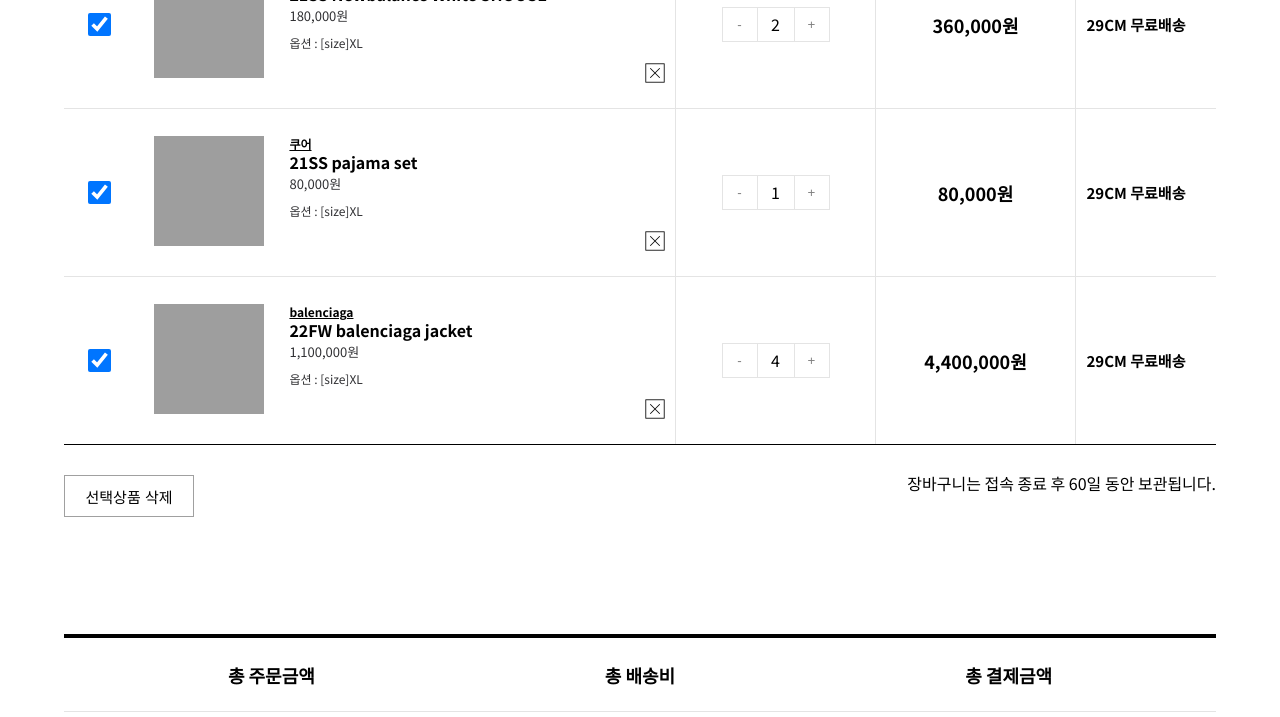
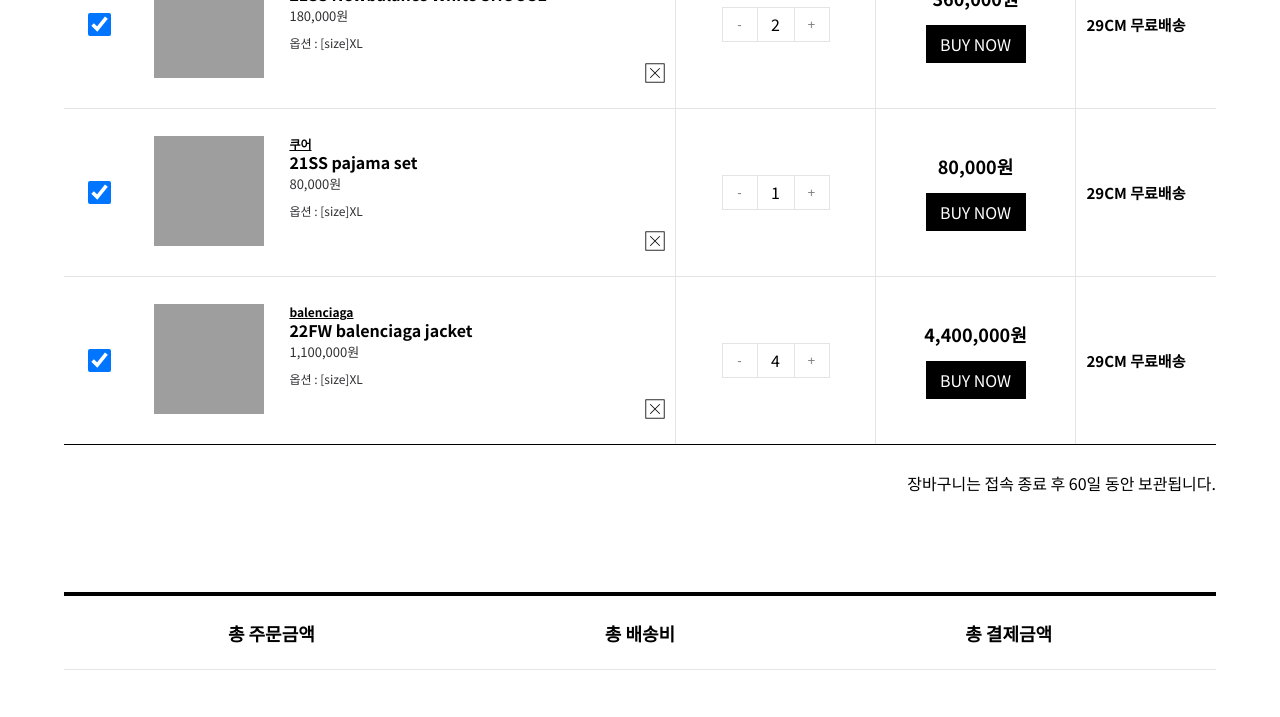
Before and after one commit to wecode-bootcamp-korea/39-1st-39cm-frontend, a React app: page /Cart in a window 1280 px wide. Shown: the part 726-1443 px from the top of the page. Built offline with nearby package versions, Linux system fonts and the light colour scheme; grey boxes are pictures that could not be loaded.

Commit message:
ADD : 장바구니 체크된항목 localstorage 저장기능 및 개별구매 기능 추가 구현

```diff
--- a/src/pages/Cart/Cart.js
+++ b/src/pages/Cart/Cart.js
@@ -5,7 +5,6 @@
 
 const Cart = () => {
   const [cartItemList, setCartItemList] = useState();
-
   const setPaymentItem = () => {
     const paymentItem = cartItemList.filter((obj) => {
       return obj.isCheck === true;
@@ -77,7 +76,6 @@
 
       <div className="itemList">
         <div className="columnName">
-          {/* <input className="checkBox" type="checkBox" /> */}
           <div className="itemInfoCol">상품 정보</div>
           <div className="quantityCol">수량</div>
           <div className="orderPriceCol">주문금액</div>
@@ -118,7 +116,7 @@
             />
           ))}
         <div className="itemListFooter">
-          <button>선택상품 삭제</button>
+          {/* <button>선택상품 삭제</button> */}
           <span>장바구니는 접속 종료 후 60일 동안 보관됩니다.</span>
         </div>
       </div>
--- a/src/pages/Cart/Cart.scss
+++ b/src/pages/Cart/Cart.scss
@@ -47,7 +47,7 @@
   .itemList {
     display: flex;
     width: 90vw;
-    min-width: 800px;
+    min-width: 865px;
     max-width: 1500px;
     padding-top: 11px;
     flex-direction: column;
@@ -125,7 +125,6 @@
 
           .itemLink {
             display: block;
-            min-width: 150px;
             color: #000;
             font-size: 16px;
             text-decoration: none;
@@ -195,17 +194,17 @@
           line-height: 24px;
           font-weight: 600;
         }
-        // .goToPayment {
-        //   width: 100px;
-        //   height: 38px;
-        //   display: block;
-        //   text-decoration: none;
-        //   text-align: center;
-        //   line-height: 38px;
-        //   background-color: #000;
-        //   color: #fff;
-        //   margin-top: 15px;
-        // }
+        .goToPayment {
+          display: block;
+          width: 100px;
+          height: 38px;
+          margin-top: 15px;
+          color: #fff;
+          text-align: center;
+          text-decoration: none;
+          line-height: 38px;
+          background-color: #000;
+        }
       }
 
       .deliveryCharge {
--- a/src/pages/Cart/CartItem.js
+++ b/src/pages/Cart/CartItem.js
@@ -61,6 +61,7 @@
     //   });
   };
 
+  //수량 감소 함수
   const subAmount = () => {
     // 처음 fetch 받아온 리스트에서 수량을 수정
     const changedCartList = cartItemList.map((item) => {
@@ -104,17 +105,22 @@
     if (isCheckItem === true) {
       setIsCheckItem(false);
       const newObj = { ...itemInfo, isCheck: !isCheckItem };
-      let newArr = cartItemList;
+      let newArr = [...cartItemList];
       newArr[index] = newObj;
       setCartItemList(newArr);
     } else {
       setIsCheckItem(true);
 
       const newObj = { ...itemInfo, isCheck: !isCheckItem };
-      let newArr = cartItemList;
+      let newArr = [...cartItemList];
       newArr[index] = newObj;
       setCartItemList(newArr);
     }
+  };
+
+  const eachPurchase = () => {
+    const orderItem = [itemInfo];
+    localStorage.setItem("orderList", JSON.stringify(orderItem));
   };
 
   return (
@@ -148,9 +154,9 @@
       </div>
       <div className="orderPrice">
         <div>{totalPrice.toLocaleString()}원</div>
-        {/* <Link className="goToPayment" to="#">
-              BUY NOW
-            </Link> */}
+        <Link onClick={eachPurchase} className="goToPayment" to="/Payment">
+          BUY NOW
+        </Link>
       </div>
       <div className="deliveryCharge">29CM 무료배송</div>
     </div>
```
